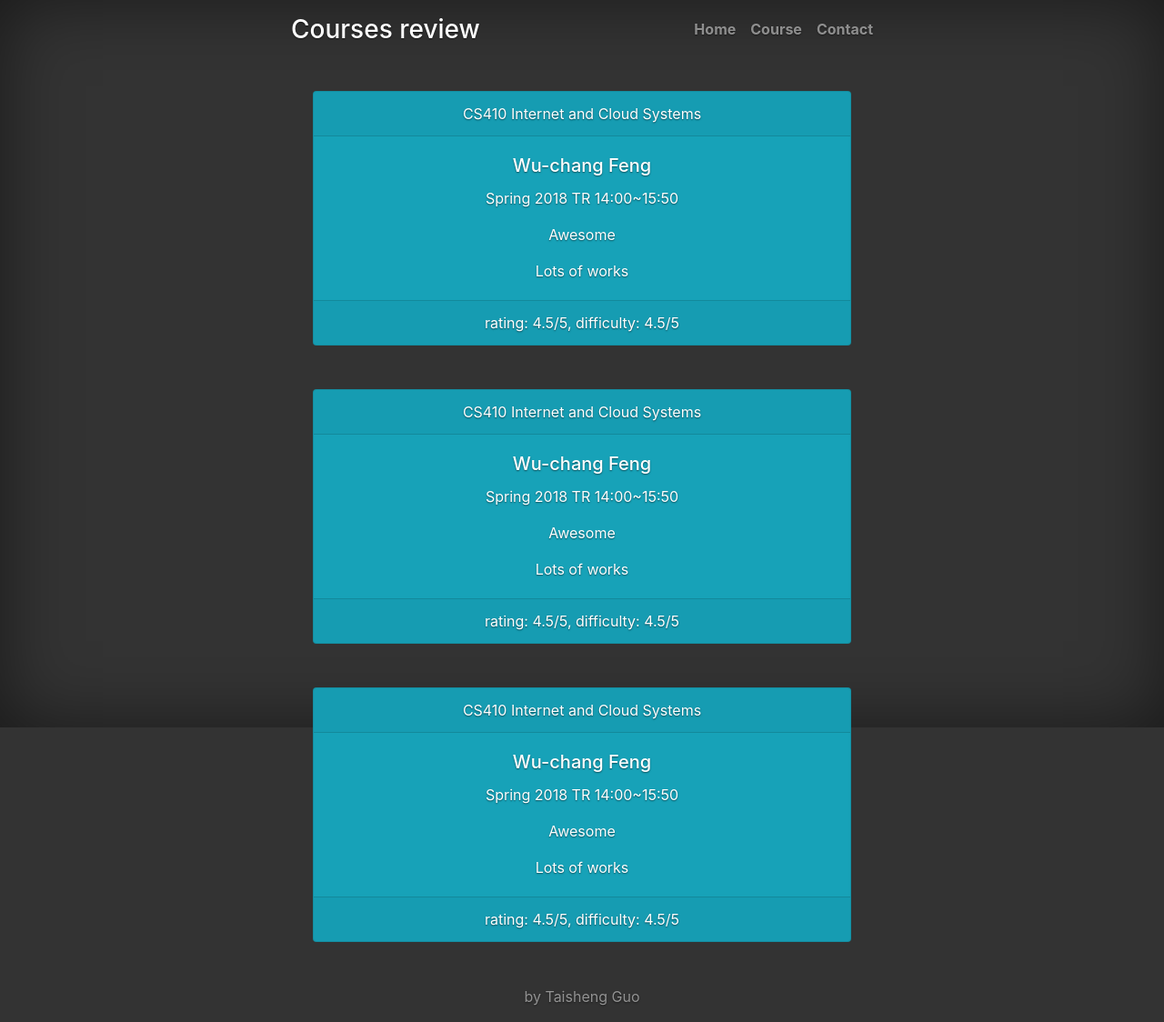
After one commit to taishengG/courses_review_platform-, a Flask app: page /course in a window 1280 px wide. The commit adds this page. Shown: the whole page at 91% size. Run offline with Flask 2, Linux system fonts and the light colour scheme; some libraries are stand-ins or nearby versions.

Commit message:
Created course.html, and test the template

```diff
--- a/hw2/app.py
+++ b/hw2/app.py
@@ -9,5 +9,9 @@ presenter = Presenter()
 def base():
     return flask.render_template(presenter.base())
 
+@app.route('/course')
+def course():
+    return flask.render_template(presenter.course())
+
 if __name__ == '__main__':
     app.run(host='0.0.0.0', port=8000, debug=True)
--- a/hw2/presenter.py
+++ b/hw2/presenter.py
@@ -3,3 +3,5 @@ class Presenter:
         return 'index.html'
     def base(self):
         return 'base.html'
+    def course(self):
+        return 'course.html'
--- a/hw2/templates/base.html
+++ b/hw2/templates/base.html
@@ -1,5 +1,7 @@
 {% extends "index.html" %}
 {% block body%}
+    <div class="container vertical-center">
         <h1 class="cover-heading">Courses review</h1>
         <p class="lead">This is a anonymous reviews of courses platform.</p>
+    </div>
 {% endblock%}
--- /dev/null
+++ b/hw2/templates/course.html
@@ -0,0 +1,45 @@
+{% extends "index.html" %}
+{% block body%}
+    <div class="card text-center bg-info my-5">
+      <div class="card-header">
+        CS410 Internet and Cloud Systems
+      </div>
+      <div class="card-body">
+        <h5 class="card-title">Wu-chang Feng</h5>
+        <p class="card-text">Spring 2018   TR 14:00~15:50</p>
+        <p class="card-text">Awesome</p>
+        <p class="card-text">Lots of works</p>
+      </div>
+      <div class="card-footer">
+        rating: 4.5/5,    difficulty: 4.5/5
+      </div>
+    </div>
+    <div class="card text-center bg-info my-5">
+      <div class="card-header">
+        CS410 Internet and Cloud Systems
+      </div>
+      <div class="card-body">
+        <h5 class="card-title">Wu-chang Feng</h5>
+        <p class="card-text">Spring 2018   TR 14:00~15:50</p>
+        <p class="card-text">Awesome</p>
+        <p class="card-text">Lots of works</p>
+      </div>
+      <div class="card-footer">
+        rating: 4.5/5,    difficulty: 4.5/5
+      </div>
+    </div>
+    <div class="card text-center bg-info my-5">
+      <div class="card-header">
+        CS410 Internet and Cloud Systems
+      </div>
+      <div class="card-body">
+        <h5 class="card-title">Wu-chang Feng</h5>
+        <p class="card-text">Spring 2018   TR 14:00~15:50</p>
+        <p class="card-text">Awesome</p>
+        <p class="card-text">Lots of works</p>
+      </div>
+      <div class="card-footer">
+        rating: 4.5/5,    difficulty: 4.5/5
+      </div>
+    </div>
+{% endblock%}
--- a/hw2/templates/index.html
+++ b/hw2/templates/index.html
@@ -21,8 +21,8 @@
         <div class="inner">
           <h3 class="masthead-brand">Courses review</h3>
           <nav class="nav nav-masthead justify-content-center">
-            <a class="nav-link active" href="/">Home</a>
-            <a class="nav-link" href="#">Course</a>
+            <a class="nav-link" href="/">Home</a>
+            <a class="nav-link" href="/course">Course</a>
             <a class="nav-link" href="#">Contact</a>
           </nav>
         </div>
```
